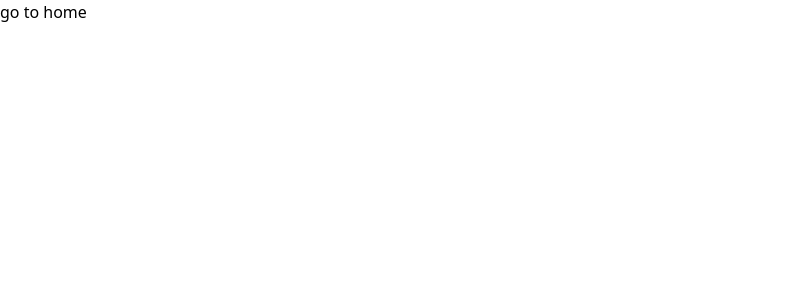
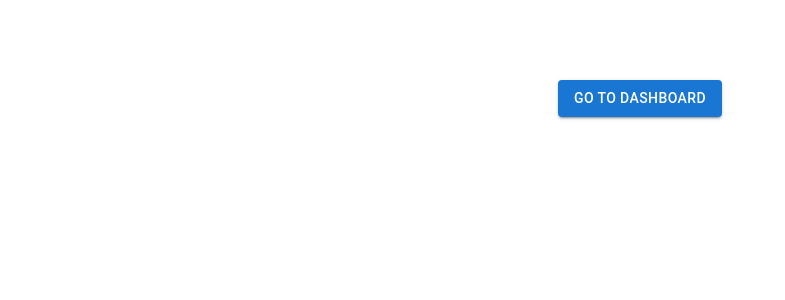
Before and after one commit to Masiha-mohammadpoor/berry-panel-admin, a Next.js app: page / in a window 1280 px wide. Shown: the top 300 px of the page, without its empty margins (0-785 px from the left). Built offline with nearby package versions, Linux system fonts and the light colour scheme.

Commit message:
change apexchart import

```diff
--- a/src/app/(dashboard)/dashboard/analytics/page.jsx
+++ b/src/app/(dashboard)/dashboard/analytics/page.jsx
@@ -12,7 +12,7 @@ import {
 } from "@mui/material";
 import { LuFacebook } from "react-icons/lu";
 import { FiTwitter, FiYoutube } from "react-icons/fi";
-import Chart from "react-apexcharts";
+
 import { GoShareAndroid } from "react-icons/go";
 import { CiCreditCard1 } from "react-icons/ci";
 import { MdOutlineSensors } from "react-icons/md";
@@ -23,7 +23,8 @@ import { IoMdArrowDropup } from "react-icons/io";
 import { IoMdArrowDropdown } from "react-icons/io";
 import Image from "next/image";
 import DescriptionOutlinedIcon from "@mui/icons-material/DescriptionOutlined";
-import { Suspense } from "react";
+import dynamic from "next/dynamic";
+const Chart = dynamic(() => import("react-apexcharts") , {ssr : false})
 
 
 const revenueData = [
@@ -162,9 +163,9 @@ const customersData = [
   },
 ];
 
+
 const Analytics = () => {
   return (
-    <Suspense fallback={<p>loading ...</p>}>
     <section className="w-full">
       {/*  */}
       <article className="grid grid-cols-6 gap-6">
@@ -447,7 +448,6 @@ const Analytics = () => {
         </div>
       </article>
     </section>
-    </Suspense>
   );
 };
 
--- a/src/app/(dashboard)/dashboard/chart/page.jsx
+++ b/src/app/(dashboard)/dashboard/chart/page.jsx
@@ -1,16 +1,16 @@
 "use client";
-import Chart from "react-apexcharts";
 import { IoIosArrowForward } from "react-icons/io";
 import { IoHome } from "react-icons/io5";
 import { LuFacebook } from "react-icons/lu";
 import { FiTwitter, FiYoutube } from "react-icons/fi";
 import TrendingDownIcon from "@mui/icons-material/TrendingDown";
 import { IconButton } from "@mui/material";
-import { Suspense } from "react";
+import dynamic from "next/dynamic";
+const Chart = dynamic(() => import("react-apexcharts") , {ssr : false})
+
 
 const Charts = () => {
   return (
-    <Suspense fallback={<p>loading...</p>}>
       <section className="flex flex-col gap-y-6">
         {/* 1 */}
         <article className="bg-light rounded-md flex justify-between p-4">
@@ -513,7 +513,6 @@ const Charts = () => {
           </div>
         </article>
       </section>
-    </Suspense>
   );
 };
 
--- a/src/app/(dashboard)/dashboard/default/page.jsx
+++ b/src/app/(dashboard)/dashboard/default/page.jsx
@@ -12,12 +12,12 @@ import {
   MenuItem,
   Select,
 } from "@mui/material";
-import Chart from "react-apexcharts";
 import { useState } from "react";
 import ExpandLessIcon from "@mui/icons-material/ExpandLess";
 import ExpandMoreIcon from "@mui/icons-material/ExpandMore";
 import NavigateNextIcon from "@mui/icons-material/NavigateNext";
-import { Suspense } from "react";
+import dynamic from "next/dynamic";
+const Chart = dynamic(() => import("react-apexcharts") , {ssr : false})
 
 const stocksData = [
   {
@@ -69,7 +69,6 @@ const Dashboard = () => {
   };
 
   return (
-    <Suspense fallback={<p>loading..</p>}>
       <section>
         <article className="grid grid-cols-6 gap-x-6 gap-y-6 lg:gap-y-0 grid-rows-6">
           {/* 1 */}
@@ -552,7 +551,6 @@ const Dashboard = () => {
           </div>
         </article>
       </section>
-    </Suspense>
   );
 };
 
--- a/src/app/(home)/page.jsx
+++ b/src/app/(home)/page.jsx
@@ -1,8 +1,13 @@
+import { Button } from "@mui/material";
 import Link from "next/link";
 const Home = () => {
-  return <main>
-    <Link href="/dashboard/default">go to home</Link>
-  </main>;
+  return (
+    <main className="w-full flex justify-center items-center mt-20">
+      <Link href="/dashboard/default">
+        <Button variant="contained">go to dashboard</Button>
+      </Link>
+    </main>
+  );
 };
 
 export default Home;
--- a/src/components/Chart.jsx
+++ /dev/null
@@ -1,10 +0,0 @@
-"use client"
-import ReactChart from "react-apexcharts";
-
-
-const Chart = ({...props}) => {
-  console.log(props)
-  return (<div></div>);
-}
-
-export default Chart;
```
